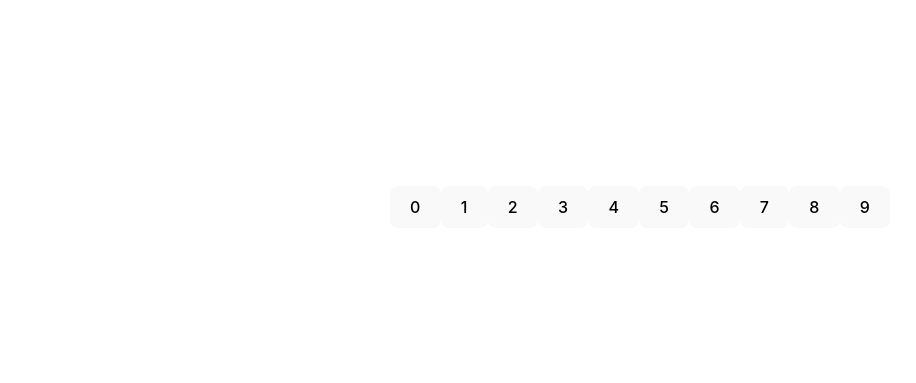
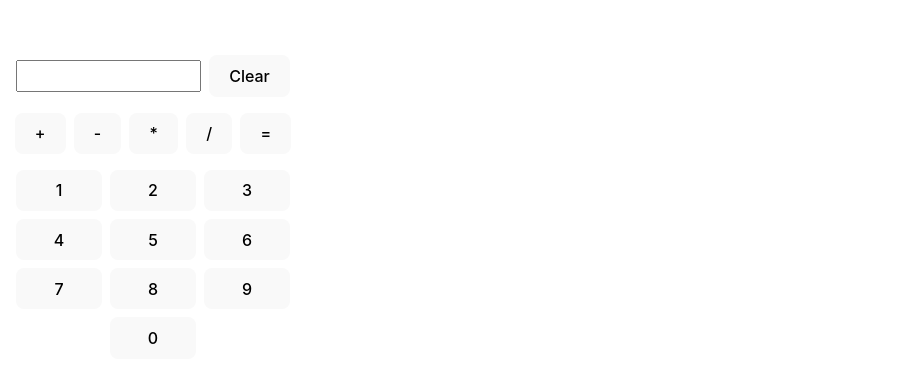
Before and after one commit to kmisha/angular-playground, a React app in the folder apps/calc-app/: page / in a window 1280 px wide. Shown: the part 193-576 px from the top of the page, without its empty margins (0-916 px from the left). Built offline with nearby package versions, Linux system fonts and the light colour scheme; the HTML template or start-up script is replaced by a standard one.

Commit message:
done calc-app

```diff
--- a/apps/calc-app/src/App.tsx
+++ b/apps/calc-app/src/App.tsx
@@ -1,8 +1,35 @@
+import { useState } from 'react'
 import './App.css'
 import Numbers from './components/Numbers'
+import Operators, { Operator } from './components/Operators';
+import Input from './components/Input';
+
+const calc = (value: string): string => {
+    try {
+        return eval(value);
+    } catch (e) {
+        return e as string;
+    }
+}
 
 export default function App() {
+    const [inputValue, setInputValue] = useState('');
+
+    const runOperator = (o: Operator): void => {
+        if (o === '=') {
+            setInputValue(calc);
+
+            return;
+        }
+
+        setInputValue(value => value + o);
+    }
+
     return (
-        <Numbers onTypeNumber={n => {console.log(n)}}/>
+        <div>
+            <Input value={inputValue} onClear={() => setInputValue('')} />
+            <Operators onOperatorClick={runOperator} />
+            <Numbers onTypeNumber={n => {setInputValue(value => value + n)}}/>
+        </div>
     )
 }
--- /dev/null
+++ b/apps/calc-app/src/components/Input.tsx
@@ -0,0 +1,8 @@
+export default function Input({value, onClear}: {value: string, onClear: () => void}) {
+    return (
+        <label htmlFor='value' style={{padding: '1em', display: 'flex', gap: '0.5em', alignItems: 'center'}}>
+            <input name='value' value={value} style={{height: '2em'}} />
+            <button onClick={onClear}>Clear</button>
+        </label>
+    )
+}
--- a/apps/calc-app/src/components/Number.tsx
+++ b/apps/calc-app/src/components/Number.tsx
@@ -1,5 +1,5 @@
-export default function Number({n, onClick}: Readonly<{n: number, onClick: (n: number) => void}>) {
+export default function Number({n, onClick, className}: Readonly<{n: number, onClick: (n: number) => void, className: string}>) {
     return (
-        <button onClick={() => onClick(n)}>{n}</button>
+        <button onClick={() => onClick(n)} className={className}>{n}</button>
     )
 }
--- /dev/null
+++ b/apps/calc-app/src/components/Numbers.module.css
@@ -0,0 +1,12 @@
+.numbers {
+    display: grid;
+    grid-template-columns: 1fr 1fr 1fr;
+    gap: .5em;
+
+    padding: 1em;
+}
+
+.zero {
+    order: 10;
+    grid-column: 2;
+}
--- a/apps/calc-app/src/components/Numbers.tsx
+++ b/apps/calc-app/src/components/Numbers.tsx
@@ -1,9 +1,10 @@
 import Number from "./Number"
+import styles from './Numbers.module.css';
 
 export default function Numbers({onTypeNumber}: Readonly<{onTypeNumber: (n: number) => void}>) {
     return (
-        <div className="numbers">
-            {Array.from({length: 10}).map((_, i) => <Number n={i} onClick={onTypeNumber} key={i} />)}
+        <div className={styles.numbers}>
+            {Array.from({length: 10}).map((_, i) => <Number n={i} onClick={onTypeNumber} key={i} className={i === 0 ? styles.zero : ''} />)}
         </div>
     )
 }
--- /dev/null
+++ b/apps/calc-app/src/components/Operators.tsx
@@ -0,0 +1,10 @@
+export type Operator = '+' | '-' | '*' | '/' | '=';
+
+export default function Operators({onOperatorClick}: {onOperatorClick: (o: Operator) => void}) {
+    const operators: readonly Operator[] = ['+', '-', '*', '/', '='];
+    return (
+        <div style={{display: 'flex', gap: '.5em', justifyContent: 'center'}}>
+            {operators.map(operator => <button onClick={() => onOperatorClick(operator)}>{operator}</button>)}
+        </div>
+    )
+}
--- a/apps/calc-app/vite.config.ts
+++ b/apps/calc-app/vite.config.ts
@@ -9,9 +9,12 @@ export default defineConfig({
         legacy({targets: ['defaults', 'not IE 11']})
     ],
     css: {
-        transformer: 'lightningcss'
+        // transformer: 'lightningcss',
+        modules: {
+            localsConvention: 'camelCaseOnly'
+        },
     },
     build: {
-        cssMinify: 'lightningcss'
+        // cssMinify: 'lightningcss'
     }
 })
```
